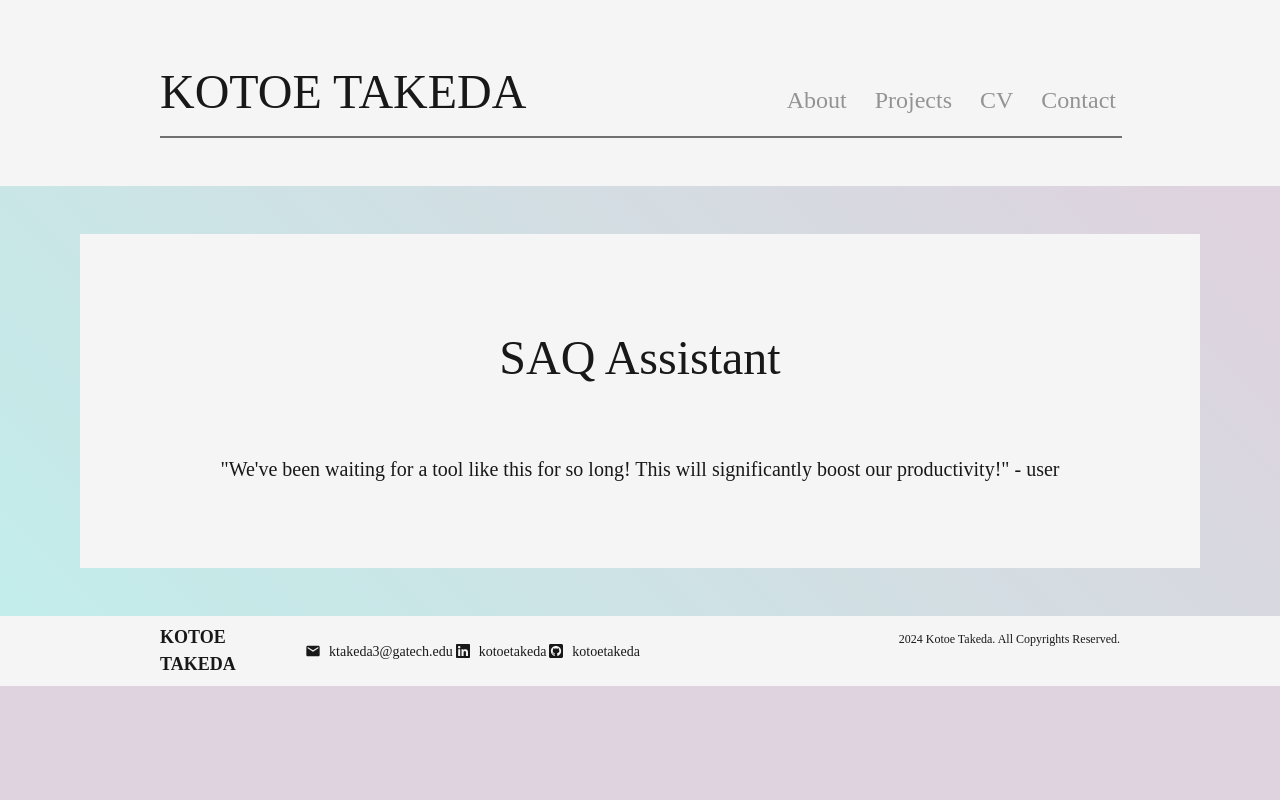
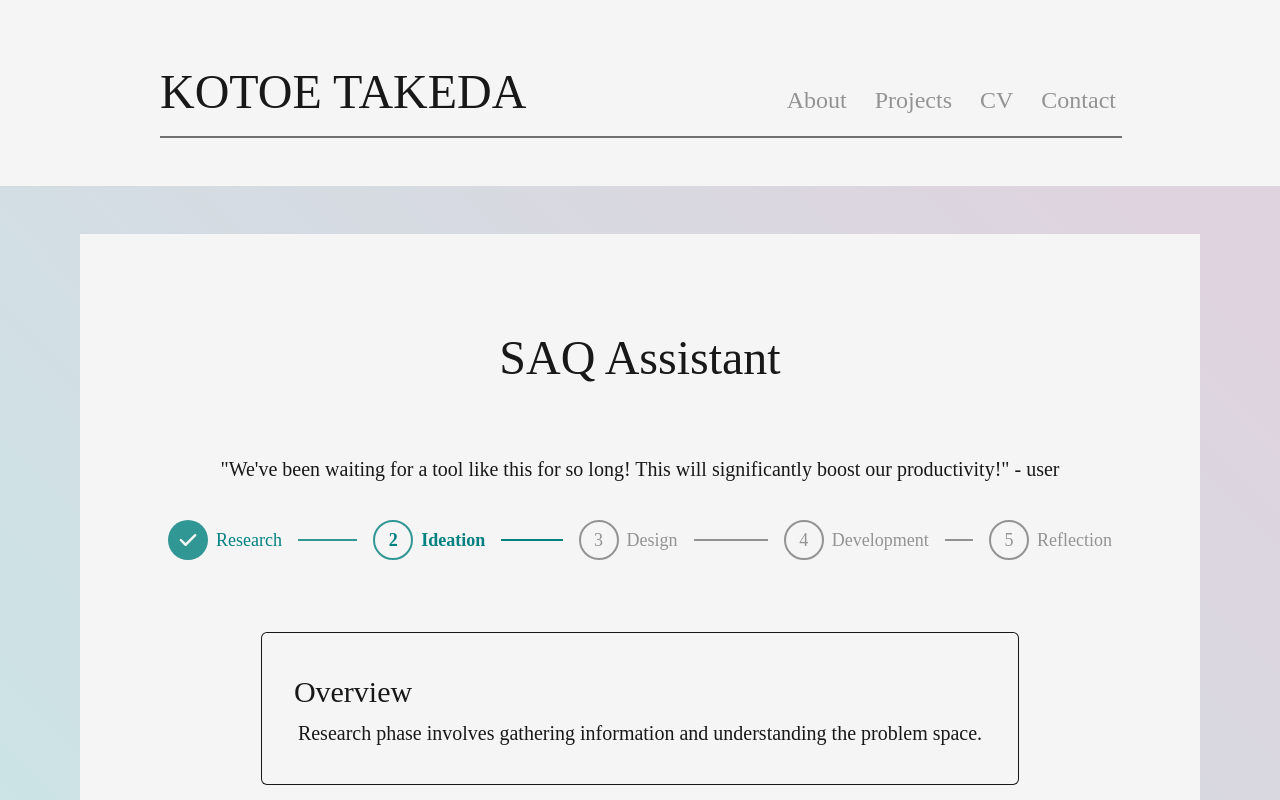
Before and after one commit to kotoetakeda/website, a React (Create React App) app: page /saq-assistant in a window 1280 px wide. Shown: the top 800 px of the page. Built offline with nearby package versions, Linux system fonts and the light colour scheme; a web font is replaced by a local one.

Commit message:
set up stepper

```diff
--- a/src/Homepage.jsx
+++ b/src/Homepage.jsx
@@ -4,7 +4,7 @@ import { Box, Flex, Image } from "@chakra-ui/react";
 import { H2, Body } from "./Custom";
 import Header from './Header';
 import Footer from './Footer';
-import profile from "./mongo.JPG";
+import profile from "./image/mongo.JPG";
 
 const Homepage = () => {
 
--- a/src/SAQ.jsx
+++ b/src/SAQ.jsx
@@ -1,26 +1,116 @@
-import React from "react";
+import React, { useEffect } from "react";
 import { useTheme } from "@chakra-ui/react";
 import { Box, Flex } from "@chakra-ui/react";
-import { H1, Body } from "./Custom";
+import { H1, H3, Body } from "./Custom";
 import Header from './Header';
 import Footer from './Footer';
+import {
+  useSteps,
+} from '@chakra-ui/react';
+import StepperElem from './Stepper';
 
 const SAQ = () => {
-
   const theme = useTheme();
   const colors = theme.colors;
+
+  const steps = [
+    { title: 'Research', id: 'step-0' },
+    { title: 'Ideation', id: 'step-1' },
+    { title: 'Design', id: 'step-2' },
+    { title: 'Development', id: 'step-3' },
+    { title: 'Reflection', id: 'step-4' }
+  ];
+
+  const { activeStep, setActiveStep } = useSteps({
+    index: 0,
+    count: steps.length,
+  });
+
+  const stepContent = [
+    {
+      heading: 'Overview',
+      description: 'Research phase involves gathering information and understanding the problem space.'
+    },
+    {
+      heading: 'The Challenge',
+      description: 'Ideation phase focuses on brainstorming and generating possible solutions.'
+    },
+    {
+      heading: 'The Solution',
+      description: 'Design phase is where the solution is crafted and planned in detail.'
+    },
+    {
+      heading: 'Implementation',
+      description: 'Development phase involves coding and building the solution.'
+    },
+    {
+      heading: 'Reflection',
+      description: 'Reflection phase is about reviewing and learning from the process.'
+    }
+  ];
+
+  useEffect(() => {
+    const handleScroll = () => {
+      const scrollPosition = window.scrollY;
+      const stepElements = steps.map(step => document.getElementById(step.id));
+      const stepOffsets = stepElements.map(element => element ? element.offsetTop : 0);
+
+      let newActiveStep = 0;
+      for (let i = 0; i < stepOffsets.length; i++) {
+        if (scrollPosition >= stepOffsets[i] - window.innerHeight / 2) {
+          newActiveStep = i;
+        }
+      }
+
+      setActiveStep(newActiveStep);
+    };
+
+    window.addEventListener('scroll', handleScroll);
+    return () => {
+      window.removeEventListener('scroll', handleScroll);
+    };
+  }, [steps, setActiveStep]);
+
+  const handleStepClick = (index) => {
+    setActiveStep(index);
+    const stepElement = document.getElementById(steps[index].id);
+    if (stepElement) {
+      stepElement.scrollIntoView({ behavior: 'smooth' });
+    }
+  };
+
   return (
     <>
-    <Header />
-    <Box p={"3rem 5rem"} w={'100%'} bg={colors.gradient}>
+      <Header />
+      <Box p={"3rem 5rem"} w={'100%'} bg={colors.gradient}>
         <Flex bg={colors.white} w={'100%'} height={'fit-content'} py={"5rem"} flexDirection={'column'} justify={'center'} align={'center'}>
-          <H1 text="SAQ Assistant" pb={"3rem"}/>
-          <Body text={"\"We've been waiting for a tool like this for so long! This will significantly boost our productivity!\"     - user"}/>
+          <H1 text="SAQ Assistant" pb={"3rem"} />
+          <Body text={"\"We've been waiting for a tool like this for so long! This will significantly boost our productivity!\" - user"} />
+
+          <StepperElem steps={steps} handleStepClick={handleStepClick} activeStep={activeStep} />
+
+          {/* Render content for each step */}
+          {stepContent.map((content, index) => (
+            <Box
+              id={steps[index].id}
+              key={index}
+              mb={"3rem"}
+              p={"2rem"}
+              borderWidth={1}
+              borderRadius="md"
+              borderColor={colors.gray[300]}
+              bg={index === activeStep ? colors.gray[50] : colors.white}
+              transition="background-color 0.3s"
+            >
+              <H3 text={content.heading} />
+              <Body text={content.description} />
+            </Box>
+          ))}
         </Flex>
-    </Box>
-    <Footer />
+      </Box>
+      <Footer />
     </>
   );
-}
+};
 
 export default SAQ;
--- /dev/null
+++ b/src/Stepper.jsx
@@ -0,0 +1,88 @@
+import React, { useEffect, useState } from "react";
+import { useTheme } from "@chakra-ui/react";
+import { Box, Flex } from "@chakra-ui/react";
+import {
+  Step,
+  StepIcon,
+  StepIndicator,
+  StepNumber,
+  StepSeparator,
+  StepStatus,
+  StepTitle,
+  Stepper,
+} from '@chakra-ui/react';
+
+const StepperElem = ({ steps, handleStepClick, activeStep }) => {
+  const theme = useTheme();
+  const colors = theme.colors;
+
+  const [isSticky, setIsSticky] = useState(false);
+
+  useEffect(() => {
+    const handleScroll = () => {
+      const stepperElement = document.getElementById('stepper-container');
+      if (stepperElement) {
+        const rect = stepperElement.getBoundingClientRect();
+        setIsSticky(rect.top <= 0);
+      }
+    };
+
+    window.addEventListener('scroll', handleScroll);
+    handleScroll(); // Initialize state based on current scroll position
+
+    return () => {
+      window.removeEventListener('scroll', handleScroll);
+    };
+  }, []);
+
+  return (
+    <>
+      <Flex
+        id="stepper-container"
+        width={'100%'}
+        bg={colors.white}
+        position={'sticky'}
+        top={'0'}
+        mb={'10'}
+        zIndex={1000}
+        justify={'center'}
+        align={'center'}
+      >
+        <Stepper
+          size={isSticky ? 'sm' : 'lg'}
+          index={activeStep}
+          width={'90%'}
+          colorScheme="teal"
+          color={colors.body_inactive}
+          p={"2rem"}
+        >
+          {steps.map((step, index) => (
+            <Step key={index} onClick={() => handleStepClick(index)}>
+              <StepIndicator>
+                <StepStatus
+                  complete={<StepIcon />}
+                  active={<StepNumber color={'teal'} fontWeight={'bold'} />}
+                  incomplete={<StepNumber />}
+                />
+              </StepIndicator>
+
+              <StepTitle
+                color={index === activeStep ? "teal" : index < activeStep ? "teal" : colors.body_inactive}
+                fontWeight={index === activeStep ? "bold" : index < activeStep ? "normal" : "normal"}
+                fontSize={isSticky ? 'sm' : 'lg'} // Adjust text size based on scroll position
+              >
+                {step.title}
+              </StepTitle>
+
+              <StepSeparator
+                bg={index <= activeStep ? "teal" : colors.body_inactive}
+              />
+            </Step>
+          ))}
+        </Stepper>
+      </Flex>
+    </>
+  );
+};
+
+export default StepperElem;
```
Also changed, not shown: src/image/mongo.JPG (renamed from src/mongo.JPG).
